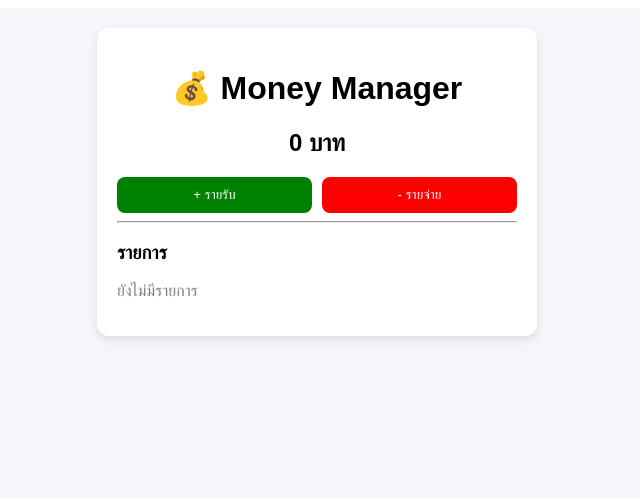
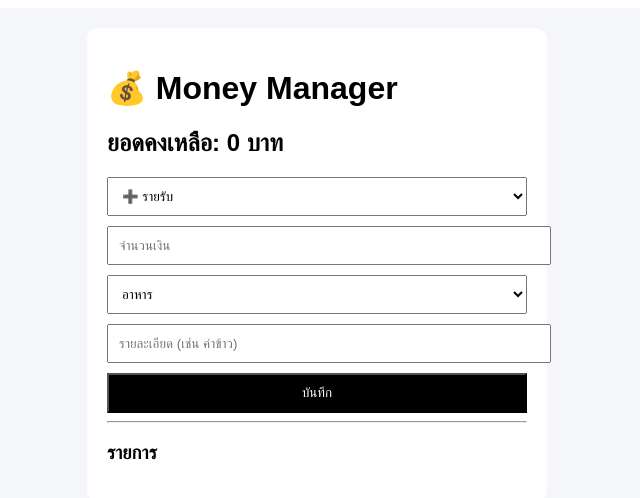
Before and after one commit to Hiyol2i/money-managerD, a Next.js app: page / in a window 1280 px wide. Shown: the top 498 px of the page, without its empty margins (323-963 px from the left). Built offline with nearby package versions, Linux system fonts and the light colour scheme.

Commit message:
Update index.js

```diff
--- a/pages/index.js
+++ b/pages/index.js
@@ -6,88 +6,84 @@ export default function Home() {
   const [balance, setBalance] = useState(0);
   const [items, setItems] = useState([]);
 
-  function addIncome() {
-    const amount = Number(prompt("รายรับกี่บาท?"));
+  const [type, setType] = useState("income");
+  const [amount, setAmount] = useState("");
+  const [category, setCategory] = useState("อาหาร");
+  const [note, setNote] = useState("");
+
+  function addItem() {
     if (!amount) return;
 
-    setBalance(balance + amount);
-    setItems([{ type: "➕ รายรับ", amount }, ...items]);
-  }
+    const num = Number(amount);
 
-  function addExpense() {
-    const amount = Number(prompt("รายจ่ายกี่บาท?"));
-    if (!amount) return;
+    const newItem = {
+      type,
+      amount: num,
+      category,
+      note
+    };
 
-    setBalance(balance - amount);
-    setItems([{ type: "➖ รายจ่าย", amount }, ...items]);
+    if (type === "income") {
+      setBalance(balance + num);
+    } else {
+      setBalance(balance - num);
+    }
+
+    setItems([newItem, ...items]);
+
+    setAmount("");
+    setNote("");
   }
 
   return (
-    <div style={{
-      padding: 20,
-      fontFamily: "sans-serif",
-      background: "#f5f6fa",
-      minHeight: "100vh"
-    }}>
-      <div style={{
-        maxWidth: 400,
-        margin: "0 auto",
-        background: "white",
-        padding: 20,
-        borderRadius: 12,
-        boxShadow: "0 4px 10px rgba(0,0,0,0.1)"
-      }}>
+    <div style={{ padding: 20, fontFamily: "sans-serif", background: "#f5f6fa", minHeight: "100vh" }}>
 
-        <h1 style={{ textAlign: "center" }}>💰 Money Manager</h1>
+      <div style={{ maxWidth: 420, margin: "0 auto", background: "white", padding: 20, borderRadius: 12 }}>
 
-        <h2 style={{ textAlign: "center" }}>
-          {balance} บาท
-        </h2>
+        <h1>💰 Money Manager</h1>
 
-        <div style={{ display: "flex", gap: 10 }}>
-          <button onClick={addIncome} style={{
-            flex: 1,
-            padding: 10,
-            background: "green",
-            color: "white",
-            border: "none",
-            borderRadius: 8
-          }}>
-            + รายรับ
-          </button>
+        <h2>ยอดคงเหลือ: {balance} บาท</h2>
 
-          <button onClick={addExpense} style={{
-            flex: 1,
-            padding: 10,
-            background: "red",
-            color: "white",
-            border: "none",
-            borderRadius: 8
-          }}>
-            - รายจ่าย
-          </button>
-        </div>
+        <select value={type} onChange={(e) => setType(e.target.value)} style={{ width: "100%", padding: 10 }}>
+          <option value="income">➕ รายรับ</option>
+          <option value="expense">➖ รายจ่าย</option>
+        </select>
+
+        <input
+          placeholder="จำนวนเงิน"
+          value={amount}
+          onChange={(e) => setAmount(e.target.value)}
+          style={{ width: "100%", padding: 10, marginTop: 10 }}
+        />
+
+        <select value={category} onChange={(e) => setCategory(e.target.value)} style={{ width: "100%", padding: 10, marginTop: 10 }}>
+          <option>อาหาร</option>
+          <option>เดินทาง</option>
+          <option>การเรียน</option>
+          <option>ของใช้</option>
+        </select>
+
+        <input
+          placeholder="รายละเอียด (เช่น ค่าข้าว)"
+          value={note}
+          onChange={(e) => setNote(e.target.value)}
+          style={{ width: "100%", padding: 10, marginTop: 10 }}
+        />
+
+        <button onClick={addItem} style={{ width: "100%", padding: 10, marginTop: 10, background: "black", color: "white" }}>
+          บันทึก
+        </button>
 
         <hr />
 
         <h3>รายการ</h3>
 
-        {items.length === 0 && (
-          <p style={{ color: "gray" }}>ยังไม่มีรายการ</p>
-        )}
-
-        <ul style={{ listStyle: "none", padding: 0 }}>
-          {items.map((item, i) => (
-            <li key={i} style={{
-              padding: 10,
-              marginBottom: 8,
-              background: "#f0f0f0",
-              borderRadius: 8
-            }}>
-              {item.type} {item.amount} บาท
-            </li>
-          ))}
-        </ul>
+        {items.map((item, i) => (
+          <div key={i} style={{ padding: 10, background: "#f0f0f0", marginBottom: 8, borderRadius: 8 }}>
+            <b>{item.type === "income" ? "➕" : "➖"} {item.amount} บาท</b>
+            <div>{item.category} - {item.note}</div>
+          </div>
+        ))}
 
       </div>
     </div>
```
